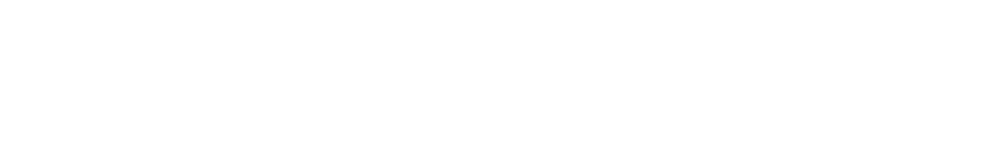
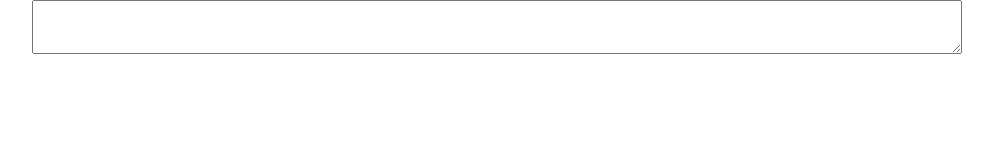
Before and after one commit to Shakil-Shahadat/reader, a plain HTML site: page Index.html in a window 1280 px wide. Shown: the whole page, without its empty margins (143-1136 px from the left). Drawn offline with nearby package versions, Linux system fonts and the light colour scheme.

Commit message:
Update Index.html

```diff
--- a/Index.html
+++ b/Index.html
@@ -9,6 +9,10 @@
 <body>
 
 	<div class="container">
+
+		<textarea class="col-10 offset-1">
+		</textarea>
+
 	</div><!-- .container -->
 
 </body>
```
